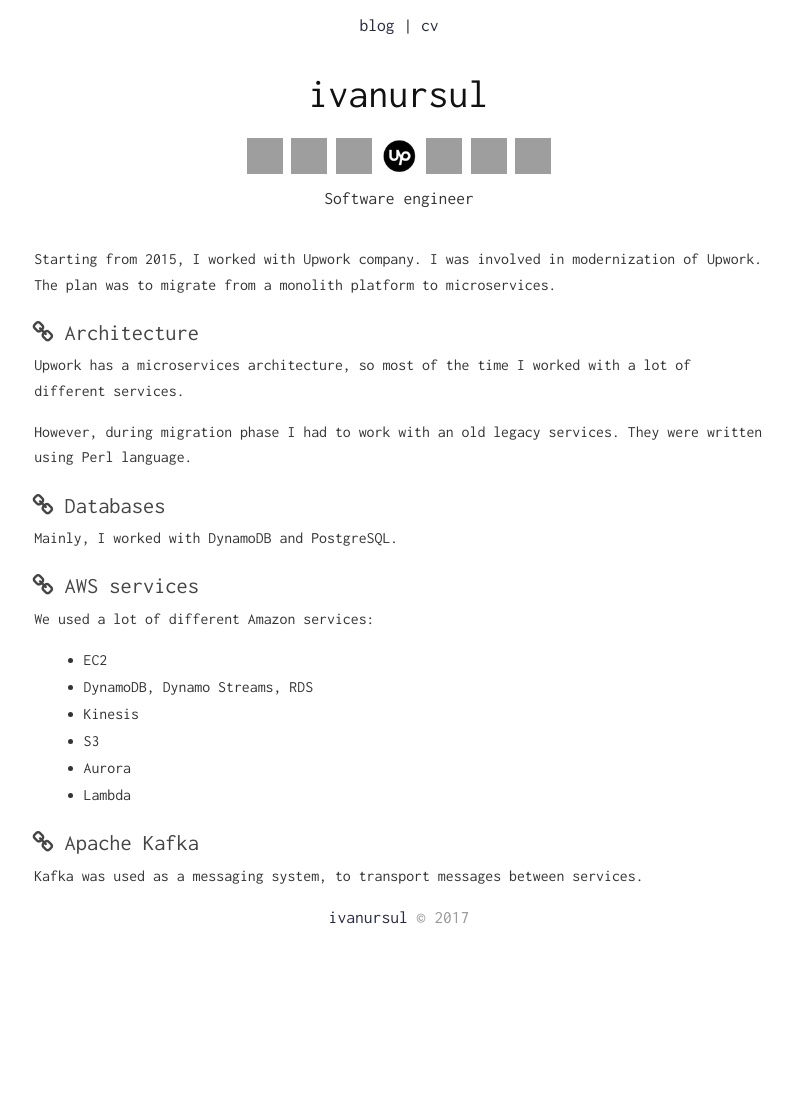
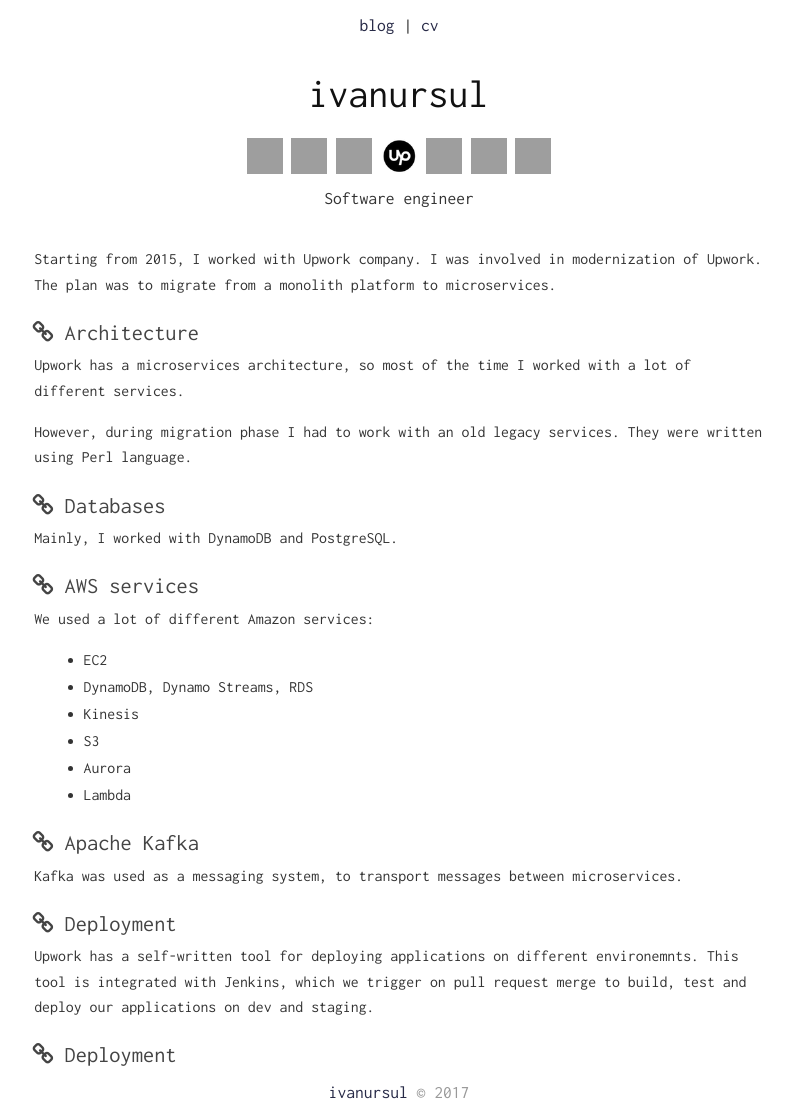
Before and after one commit to ivanursul/ivanursul, a Jekyll site: the page built from working-with-upwork.md, in a window 1280 px wide, cut to the strip 0-1117 px from the top of the page. Shown: the whole strip, without its empty margins (241-1034 px from the left). Built offline with Jekyll 4.4.1, drawn with Linux system fonts in a browser that asks for light colours; our own code applies the rules of GitHub Pages for plain Markdown files; before the commit the page ends 942 px from its top, so only the background shows below that; grey boxes are pictures that could not be loaded.

Commit message:
Working with Upwork page

```diff
--- a/working-with-upwork.md
+++ b/working-with-upwork.md
@@ -28,4 +28,10 @@
 
 ### <a href="#kafka" name="kafka"><i class="fa fa-link anchor" aria-hidden="true"></i></a> Apache Kafka
 
-Kafka was used as a messaging system, to transport messages between services.
+Kafka was used as a messaging system, to transport messages between microservices.
+
+### <a href="#deployment" name="deployment"><i class="fa fa-link anchor" aria-hidden="true"></i></a> Deployment
+
+Upwork has a self-written tool for deploying applications on different environemnts. This tool is integrated with Jenkins, which we trigger on pull request merge to build, test and deploy our applications on dev and staging.
+
+### <a href="#deployment" name="deployment"><i class="fa fa-link anchor" aria-hidden="true"></i></a> Deployment
```
